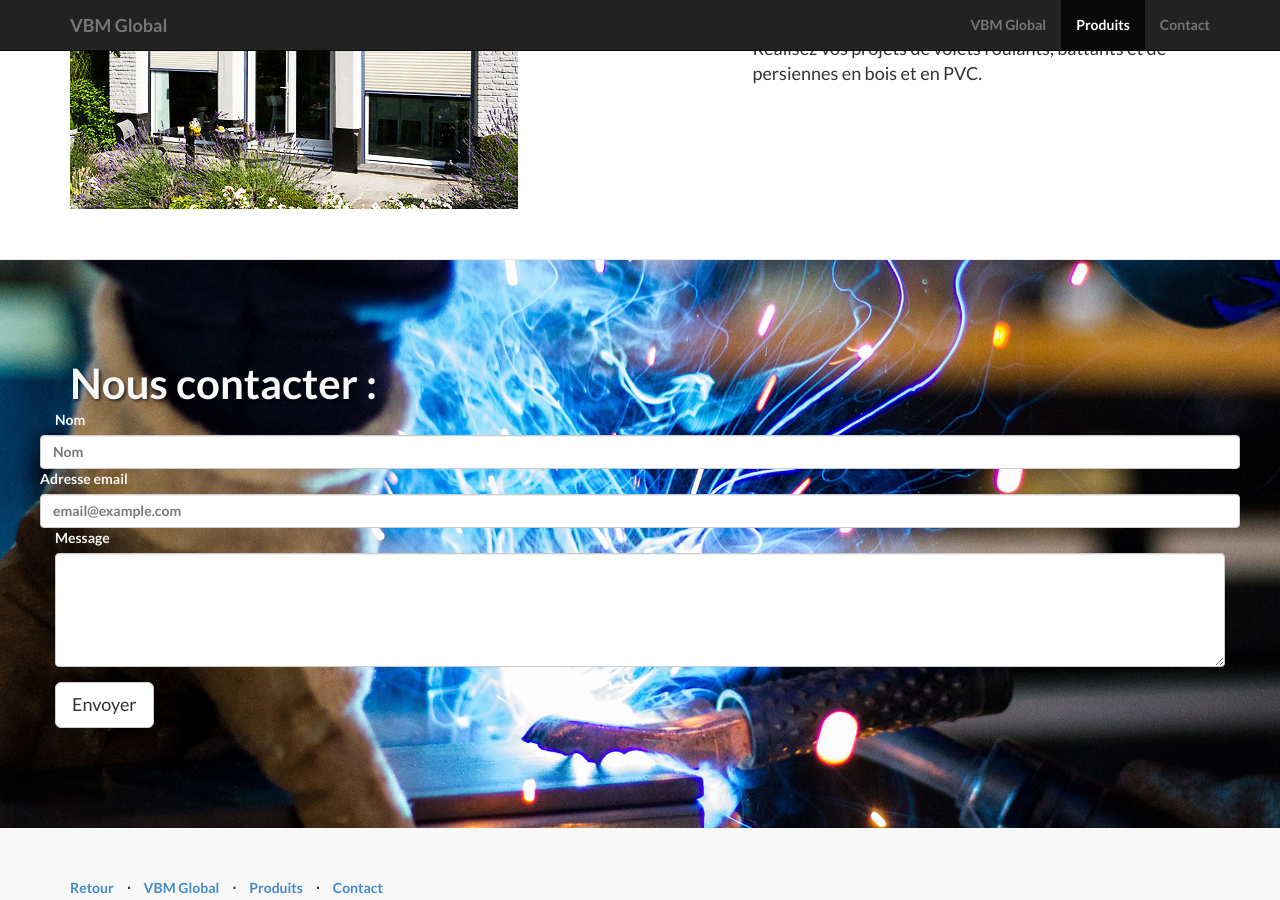
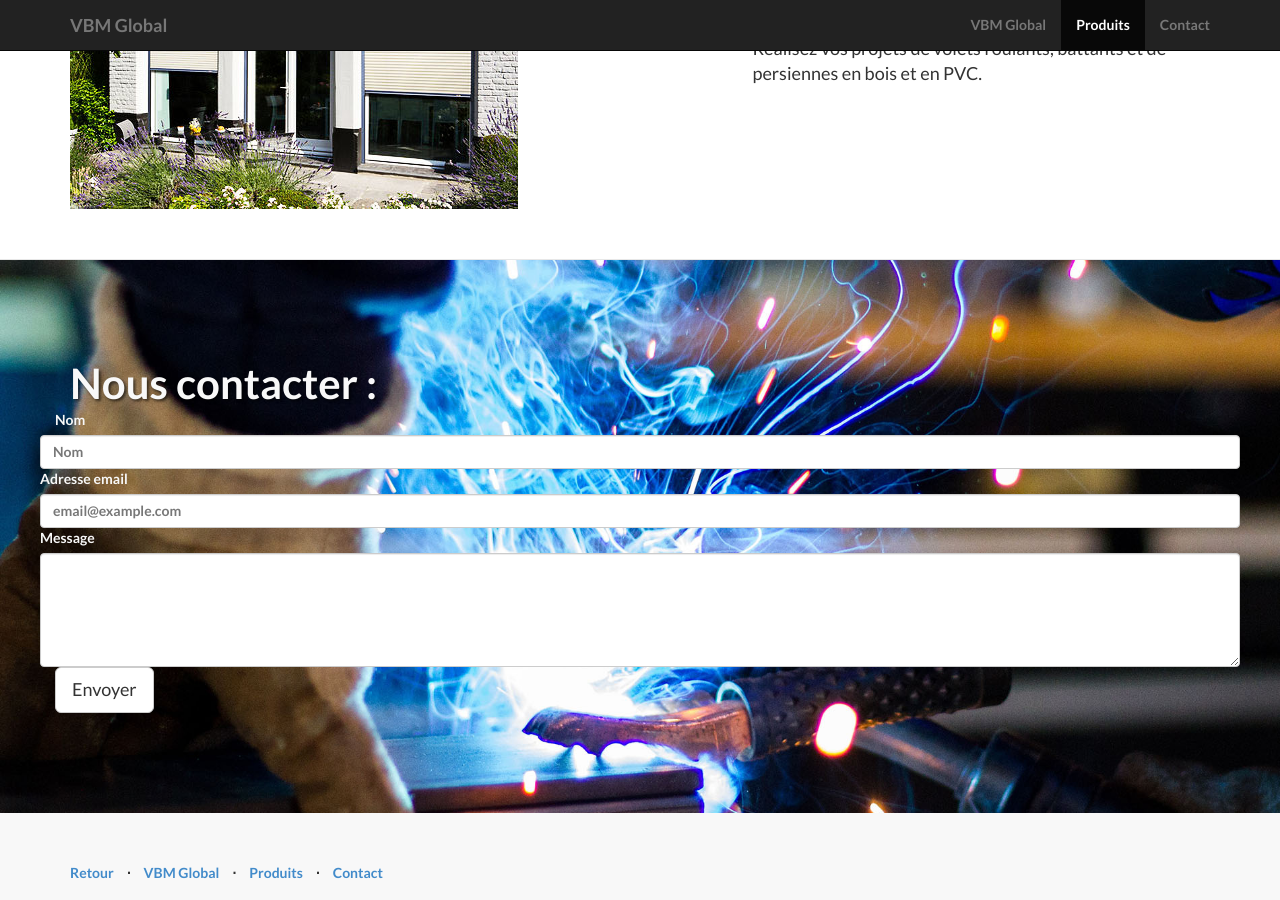
Before and after one commit to juanitito/vbm-landing, a Jekyll site: the page built from index.html, in a window 1280 px wide and 900 px high, scrolled down 2609 px. Built offline with Jekyll 4.4.1, drawn with Linux system fonts in a browser that asks for light colours; nearby versions of some CDN libraries; library files that are not in the unit come from our copies.

Commit message:
Update contact.html

```diff
--- a/_includes/contact.html
+++ b/_includes/contact.html
@@ -21,7 +21,7 @@
     						<input type="email" name="email" class="form-control" id="EmailImput" placeholder="email@example.com">
   						</div>
 								</div>
-  					<div class="form-group">
+  					<div class="row">
     					<label for="TextImput" required="required">Message</label>
     					<textarea class="form-control" name="message" id="TextImput" rows="5"></textarea>
   					</div>
```
